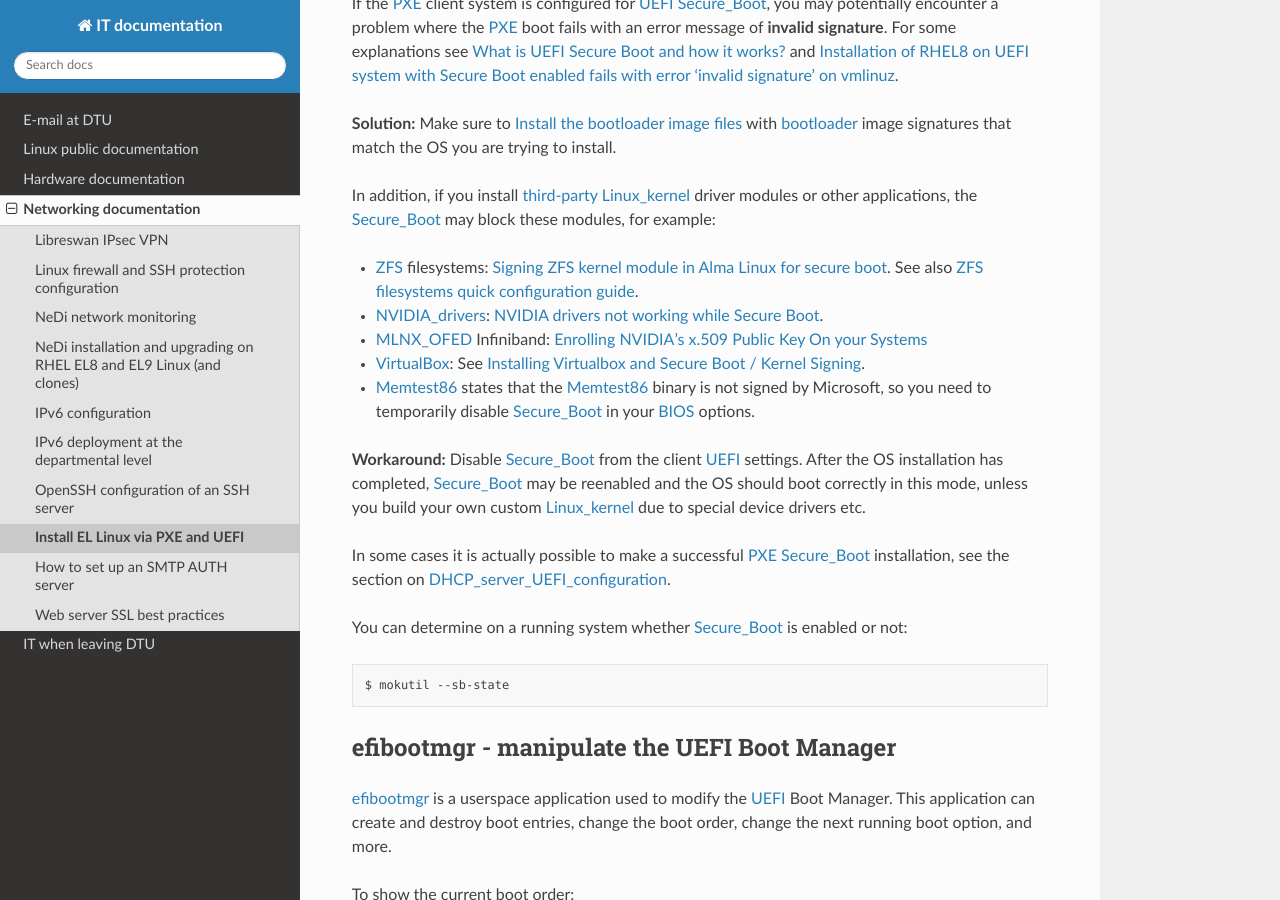
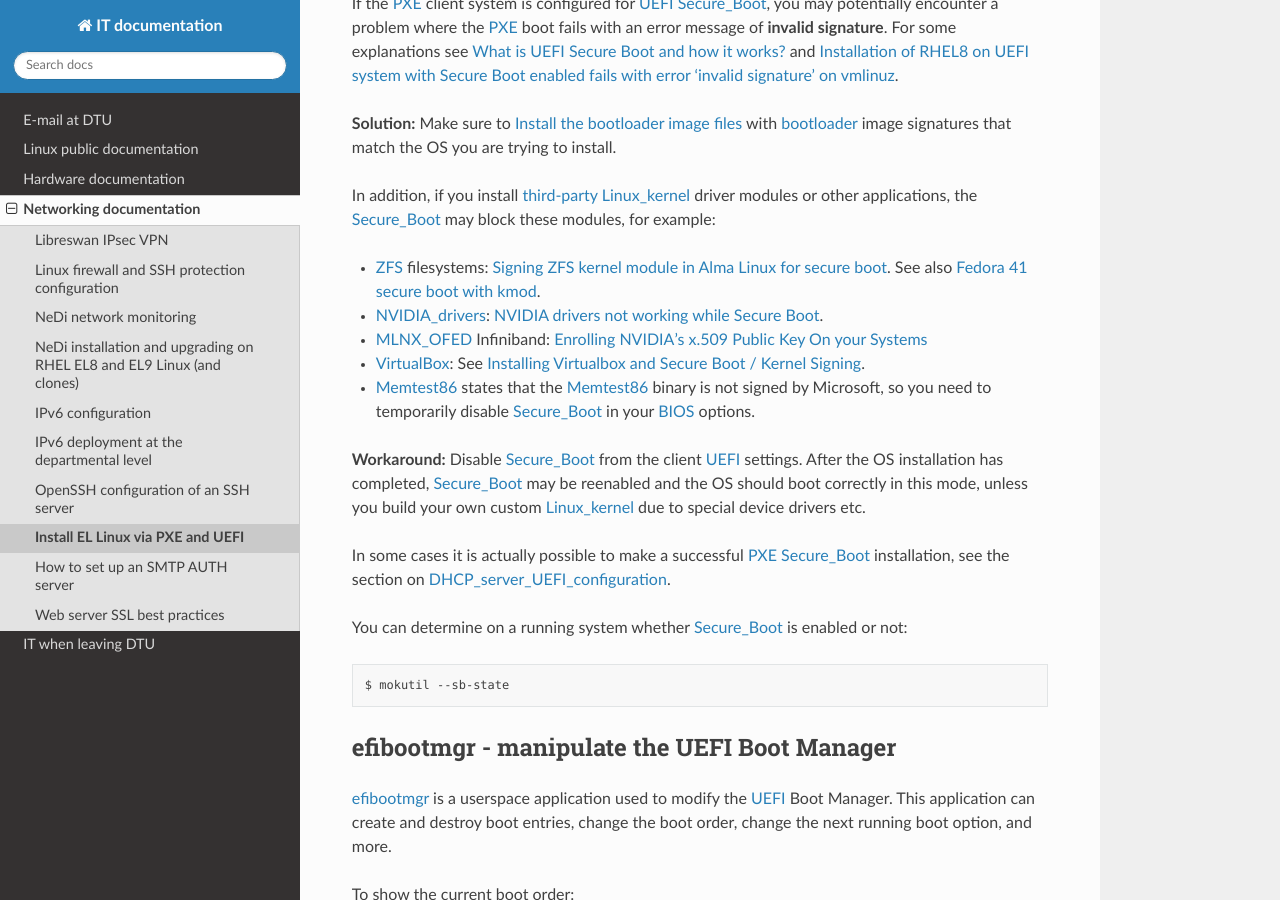
Before and after one commit to OleHolmNielsen/ITwiki, a Sphinx documentation site: the page built from docs/PXE_and_UEFI.rst, in a window 1280 px wide and 900 px high, scrolled down 3781 px. Built offline with Sphinx 7.4.7 and the Read the Docs theme 3.1.0, drawn with Linux system fonts in a browser that asks for light colours.

Commit message:
Fedora 41 secure boot with kmod

```diff
--- a/docs/PXE_and_UEFI.rst
+++ b/docs/PXE_and_UEFI.rst
@@ -183,7 +183,7 @@ In addition, if you install third-party_ Linux_kernel_ driver modules or other a
 the Secure_Boot_ may block these modules, for example:
 
 * ZFS_ filesystems: `Signing ZFS kernel module in Alma Linux for secure boot <https://luu.is/en/posts/signing-zfs-kernel-module/>`_.
-  See also :ref:`ZFS_filesystems`.
+  See also `Fedora 41 secure boot with kmod <https://openzfs.github.io/openzfs-docs/Developer%20Resources/Custom%20Packages.html#fedora-41-secure-boot-with-kmod>`_.
 
 * NVIDIA_drivers_: `NVIDIA drivers not working while Secure Boot <https://forums.developer.nvidia.com/t/nvidia-drivers-not-working-while-secure-boot-is-enabled-after-updating-to-ubuntu-24-04/305351>`_.
 
```
